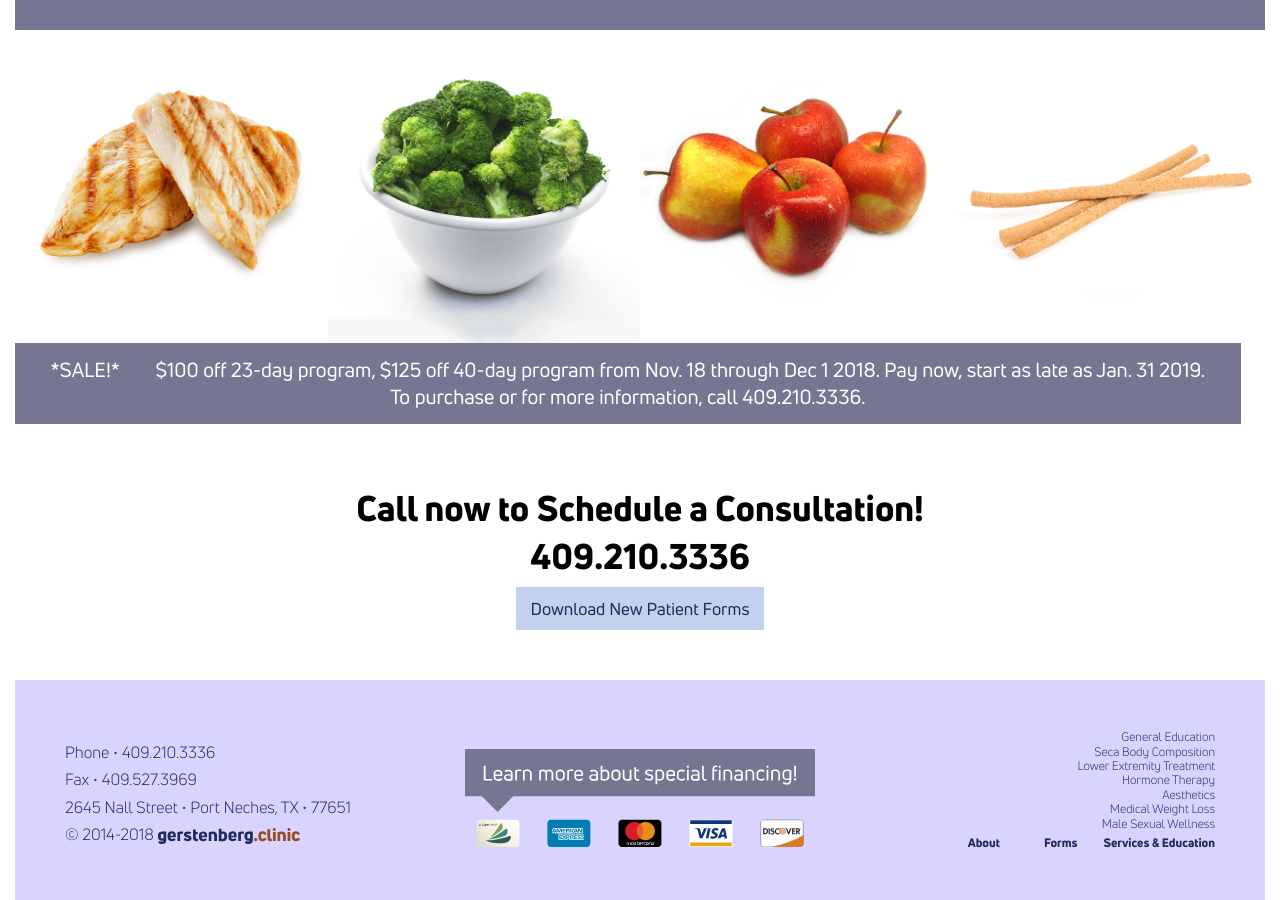
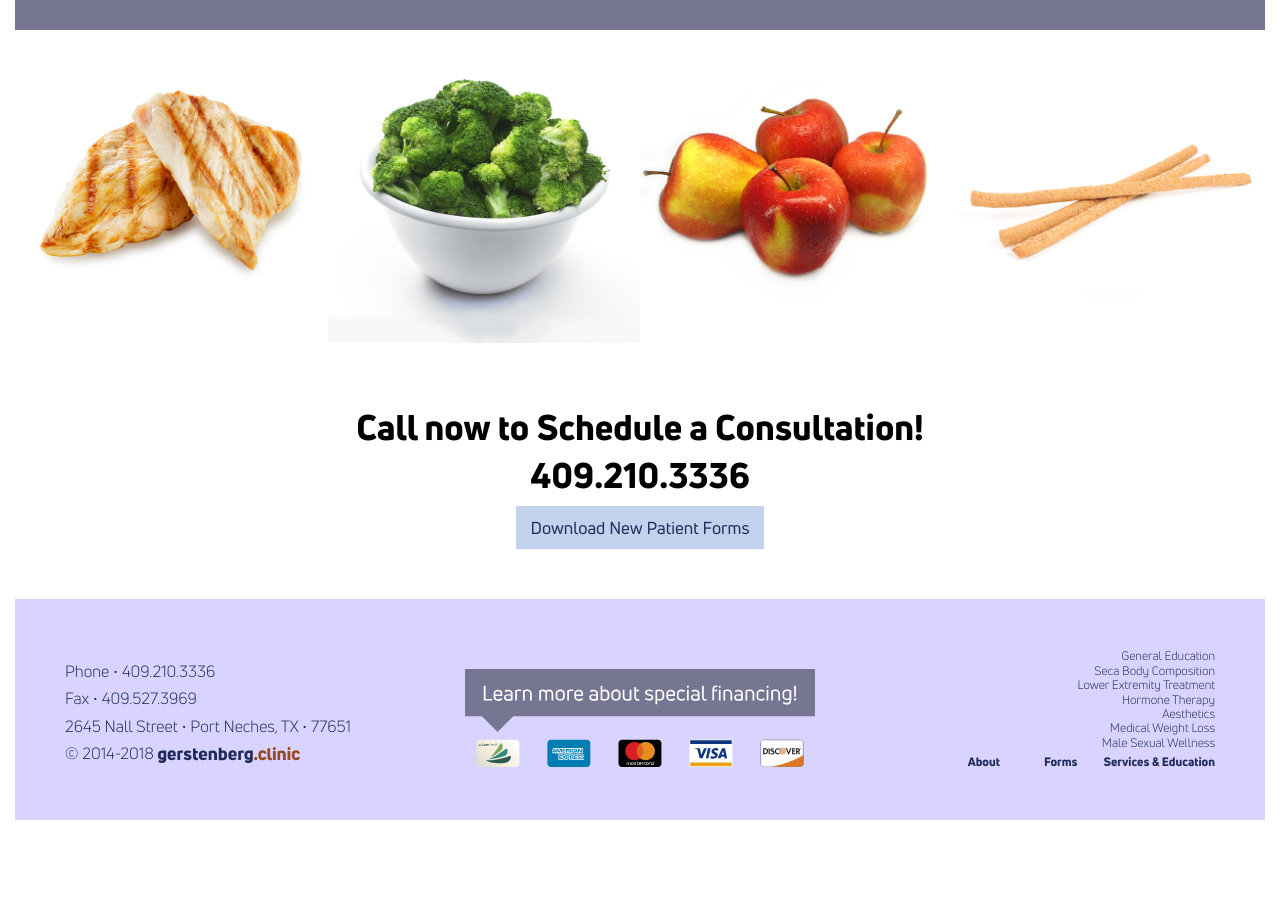
Before and after one commit to theneverwoods/gerstenberg.clinic, a Jekyll site: the page built from services/medicalweightloss.html, in a window 1280 px wide and 900 px high, scrolled down 2180 px. Built offline with Jekyll 4.4.1, drawn with Linux system fonts in a browser that asks for light colours; after the commit the page ends 3000 px from its top, so only the background shows below that.

Commit message:
Update medicalweightloss.html

```diff
--- a/services/medicalweightloss.html
+++ b/services/medicalweightloss.html
@@ -81,9 +81,6 @@ redirect_from: /weightloss
 		</div>
 	</div>
 
-	    <div class="dark" style="text-align: center;">
-      <a href="tel:+1-409-210-3336" target="_blank"><h1 style="display: inline-block; font-weight: normal;">&nbsp;&nbsp;&nbsp;&nbsp;&nbsp;&nbsp;&nbsp;&nbsp;*SALE!*&nbsp;&nbsp;&nbsp;&nbsp;&nbsp;&nbsp;&nbsp;&nbsp;$100 off 23-day program, $125 off 40-day program from Nov. 18 through Dec 1 2018. Pay now, start as late as Jan. 31 2019.&nbsp;&nbsp;&nbsp;&nbsp;&nbsp;&nbsp;&nbsp;&nbsp; <br/>To purchase or for more information, call 409.210.3336.</h1></a>
-    </div>
 
 </div>
 
```
